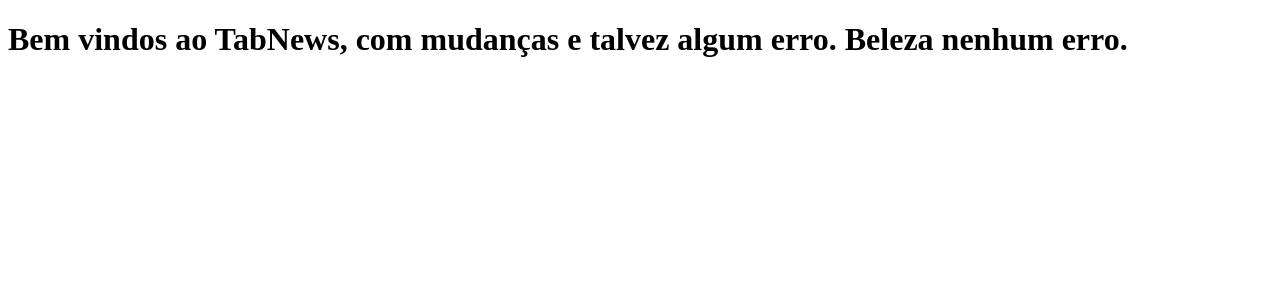
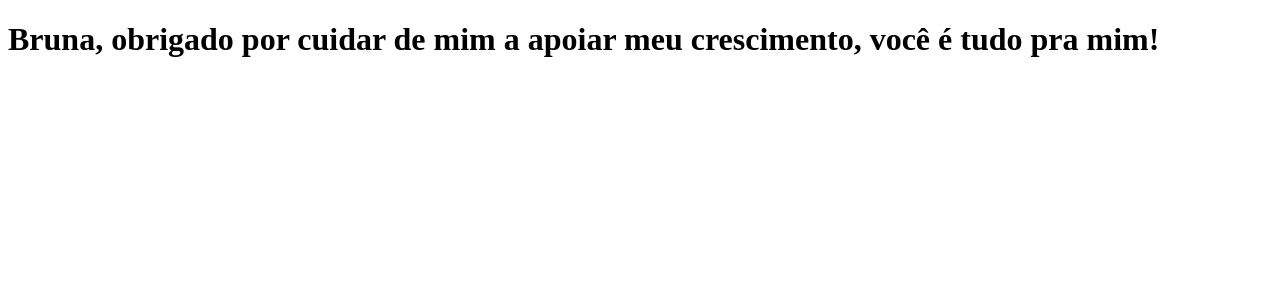
Before and after one commit to dalateia/clone-tabnews, a Next.js app: page / in a window 1280 px wide. Shown: the top 300 px of the page. Built offline with nearby package versions, Linux system fonts and the light colour scheme.

Commit message:
altera frase correta

```diff
--- a/pages/index.js
+++ b/pages/index.js
@@ -1,5 +1,5 @@
 function Home() {
-    return <h1>Bem vindos ao TabNews, com mudanças e talvez algum erro. Beleza nenhum erro.</h1>
+    return <h1>Bruna, obrigado por cuidar de mim a apoiar meu crescimento, você é tudo pra mim!</h1>
 }
 
 export default Home;
```
